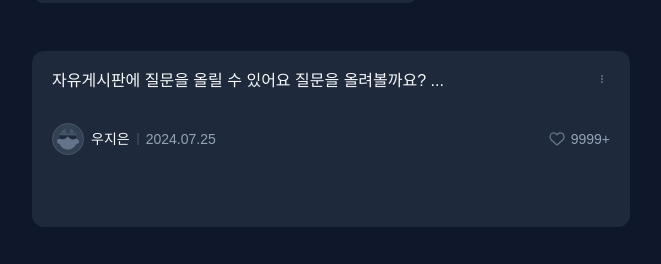
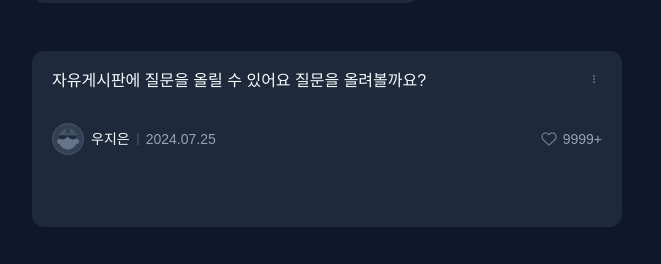
Before and after one commit to ozen0718/coworkers, a Next.js app: page / in a window 1280 px wide. Shown: the part 998-1262 px from the top of the page, without its empty margins (8-669 px from the left). Built offline with nearby package versions, Linux system fonts and the light colour scheme.

Commit message:
[Feat] windowSize hook

```diff
--- a/src/components/Card/BoardPost.tsx
+++ b/src/components/Card/BoardPost.tsx
@@ -3,6 +3,7 @@
 import Image from 'next/image';
 import AuthorInfo from './Comment/AuthorInfo';
 import clsx from 'clsx';
+import { useWindowSize } from '@/hooks/WindowSize';
 
 const testimgurl =
   'https://sprint-fe-project.s3.ap-northeast-2.amazonaws.com/Coworkers/user/1855/testimage.jpg';
@@ -49,16 +50,17 @@ interface GeneralPostProps {
   size?: 'large' | 'medium' | 'small';
 }
 
-export function GeneralPost({ size = 'large' }: GeneralPostProps) {
+export function GeneralPost() {
+  const windowWidth = useWindowSize();
+
+  let size: 'large' | 'medium' | 'small' = 'large';
+  if (windowWidth <= 375) size = 'small';
+  else if (windowWidth <= 744) size = 'medium';
+
   const sizeClass = {
-    large: 'min-h-[176px] max-w-[598px]',
+    large: 'min-h-[176px] max-w-[590px]',
     medium: 'min-h-[176px] max-w-[696px]',
     small: 'min-h-[162px] max-w-[343px]',
-  };
-
-  const textClass = {
-    largemedium: 'text-lg leading-[28px]',
-    small: 'text-sm leading-[24px] ',
   };
 
   return (
@@ -66,7 +68,7 @@ export function GeneralPost({ size = 'large' }: GeneralPostProps) {
       <div className="text-lg-regular flex w-full items-start justify-between">
         <div className="relative flex w-full items-start">
           <span className="mr-2 block max-h-[50px] min-h-[40px] pr-6 font-medium">
-            자유게시판에 질문을 올릴 수 있어요 질문을 올려볼까요? ...
+            자유게시판에 질문을 올릴 수 있어요 질문을 올려볼까요?
           </span>
           <Image
             className="absolute top-0 right-0 cursor-pointer"
--- /dev/null
+++ b/src/hooks/WindowSize.tsx
@@ -0,0 +1,17 @@
+import { useState, useEffect } from 'react';
+
+export function useWindowSize() {
+  const [windowWidth, setWindowWidth] = useState<number>(
+    typeof window !== 'undefined' ? window.innerWidth : 0
+  );
+
+  useEffect(() => {
+    const handleResize = () => setWindowWidth(window.innerWidth);
+    window.addEventListener('resize', handleResize);
+    handleResize();
+
+    return () => window.removeEventListener('resize', handleResize);
+  }, []);
+
+  return windowWidth;
+}
```
Also changed, not shown: src/hooks/hooks.tsx (deleted).
